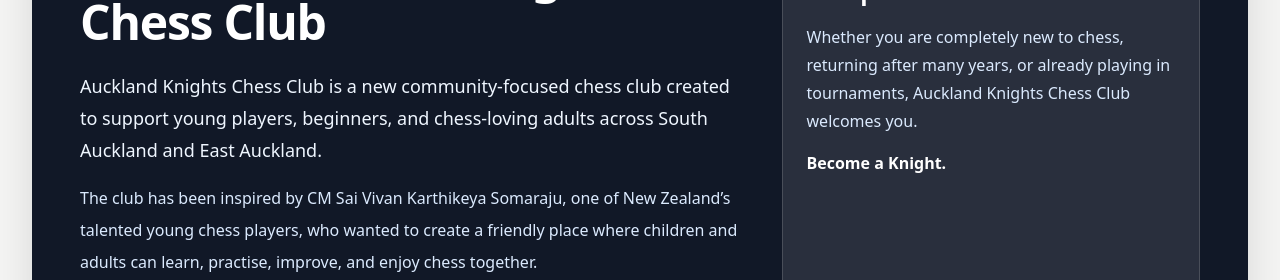
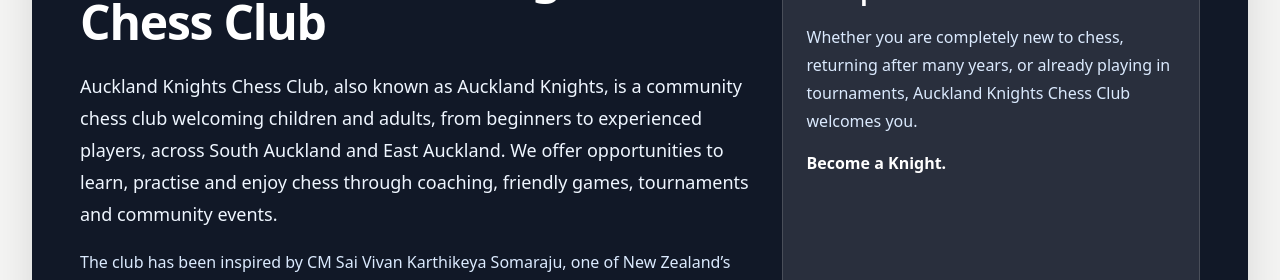
Before and after one commit to volgasystems/auckland-knights-chess-club, a Next.js app: page /about in a window 1280 px wide. Shown: the part 307-587 px from the top of the page. Built offline with nearby package versions, Linux system fonts and the light colour scheme; no server answers.

Commit message:
Align homepage title and club introduction with Auckland Knights branding

```diff
--- a/app/about/page.tsx
+++ b/app/about/page.tsx
@@ -30,7 +30,7 @@
               <p className="text-sm font-bold uppercase tracking-[0.25em] text-blue-100">About Us</p>
               <h1 className="mt-3 text-4xl font-extrabold tracking-tight sm:text-5xl">About Auckland Knights Chess Club</h1>
               <p className="mt-6 max-w-3xl text-lg leading-8 text-blue-50">
-                Auckland Knights Chess Club is a new community-focused chess club created to support young players, beginners, and chess-loving adults across South Auckland and East Auckland.
+                Auckland Knights Chess Club, also known as Auckland Knights, is a community chess club welcoming children and adults, from beginners to experienced players, across South Auckland and East Auckland. We offer opportunities to learn, practise and enjoy chess through coaching, friendly games, tournaments and community events.
               </p>
               <p className="mt-4 max-w-3xl leading-8 text-blue-100">
                 The club has been inspired by CM Sai Vivan Karthikeya Somaraju, one of New Zealand’s talented young chess players, who wanted to create a friendly place where children and adults can learn, practise, improve, and enjoy chess together.
--- a/app/layout.tsx
+++ b/app/layout.tsx
@@ -7,7 +7,7 @@
 
 export const metadata: Metadata = {
   metadataBase: new URL(SITE_URL),
-  title: { default: "Auckland Knights Chess Club | East & South Auckland Chess", template: "%s | Auckland Knights Chess Club" },
+  title: { default: "Auckland Knights Chess Club | Auckland, NZ", template: "%s | Auckland Knights Chess Club" },
   description: "Auckland Knights Chess Club serving East Auckland and South Auckland.",
   manifest: "/manifest.webmanifest",
   applicationName: "Auckland Knights Chess Club",
@@ -28,7 +28,7 @@
 export default function RootLayout({ children }: { children: React.ReactNode }) {
   return (
     <html lang="en-NZ">
-      <body><StructuredData data={{ "@context": "https://schema.org", "@graph": [{ "@type": "SportsOrganization", "@id": `${SITE_URL}/#club`, name: CLUB_NAME, url: SITE_URL, logo: `${SITE_URL}/logo.png`, sport: "Chess", email: CLUB_CONTACT_EMAIL, telephone: CLUB_CONTACT_PHONE, areaServed: ["East Auckland", "South Auckland"], description: "A community chess club welcoming children, beginners and adults across East Auckland and South Auckland." }, { "@type": "WebSite", "@id": `${SITE_URL}/#website`, name: CLUB_NAME, url: SITE_URL, inLanguage: "en-NZ", publisher: { "@id": `${SITE_URL}/#club` } }] }} /><PWARegister />{children}</body>
+      <body><StructuredData data={{ "@context": "https://schema.org", "@graph": [{ "@type": "SportsOrganization", "@id": `${SITE_URL}/#club`, name: CLUB_NAME, alternateName: "Auckland Knights", url: SITE_URL, logo: `${SITE_URL}/logo.png`, sport: "Chess", email: CLUB_CONTACT_EMAIL, telephone: CLUB_CONTACT_PHONE, areaServed: ["East Auckland", "South Auckland"], description: "A community chess club welcoming children, beginners and adults across East Auckland and South Auckland." }, { "@type": "WebSite", "@id": `${SITE_URL}/#website`, name: CLUB_NAME, url: SITE_URL, inLanguage: "en-NZ", publisher: { "@id": `${SITE_URL}/#club` } }] }} /><PWARegister />{children}</body>
     </html>
   );
 }
--- a/app/page.tsx
+++ b/app/page.tsx
@@ -1,5 +1,12 @@
 import { pageMetadata } from "@/lib/seo";
-export const metadata = pageMetadata("Chess for East & South Auckland", "Auckland Knights Chess Club welcomes children, beginners and adults. Find chess tournaments, coaching, membership and community events in Auckland.", "/");
+const homeTitle = "Auckland Knights Chess Club | Auckland, NZ";
+const homeMetadata = pageMetadata("Auckland, NZ", "Auckland Knights Chess Club welcomes children and adults, from beginners to experienced players, for chess coaching, friendly games, tournaments and community events in Auckland.", "/");
+export const metadata = {
+  ...homeMetadata,
+  title: { absolute: homeTitle },
+  openGraph: { ...homeMetadata.openGraph, title: homeTitle },
+  twitter: { ...homeMetadata.twitter, title: homeTitle }
+};
 // Tournament data is managed in admin and must be read on every request.
 export const dynamic = "force-dynamic";
 
--- a/components/Hero.tsx
+++ b/components/Hero.tsx
@@ -28,11 +28,11 @@
             Welcome to
           </p>
           <h1 className="max-w-3xl text-4xl font-black leading-tight tracking-tight md:text-6xl">
-            Auckland Knights
+            Auckland Knights{" "}
             <span className="block text-akcc-gold">Chess Club</span>
           </h1>
           <p className="mt-6 max-w-xl text-lg leading-8 text-stone-100">
-            Building strong minds and great friendships through the game of chess.
+            Auckland Knights Chess Club welcomes children and adults, from beginners to experienced players, across East and South Auckland. Join us for chess coaching, friendly games, tournaments and community events.
           </p>
           <div className="mt-8 flex flex-wrap gap-4">
             <Link href="/about" className="btn-gold gap-2">
```
